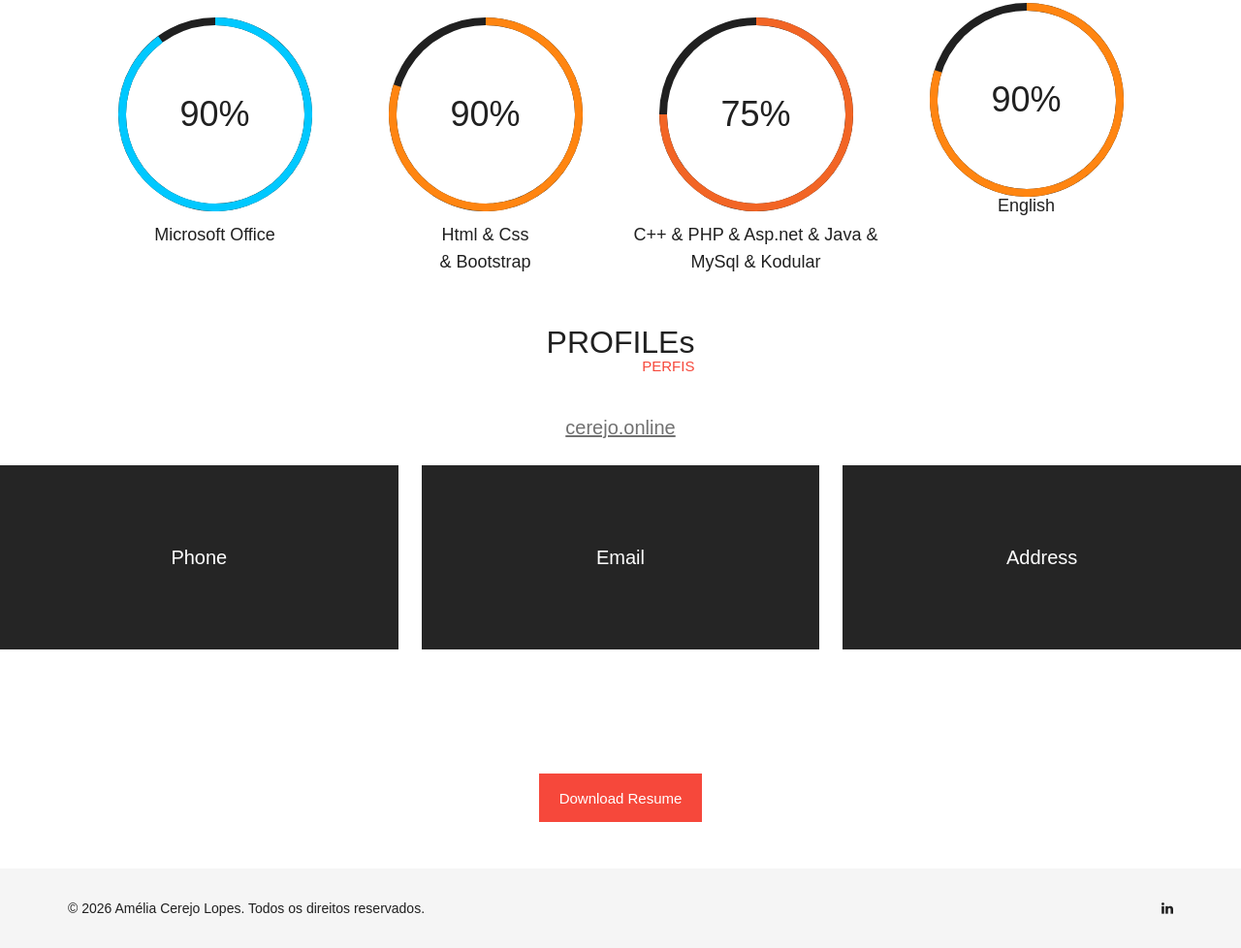
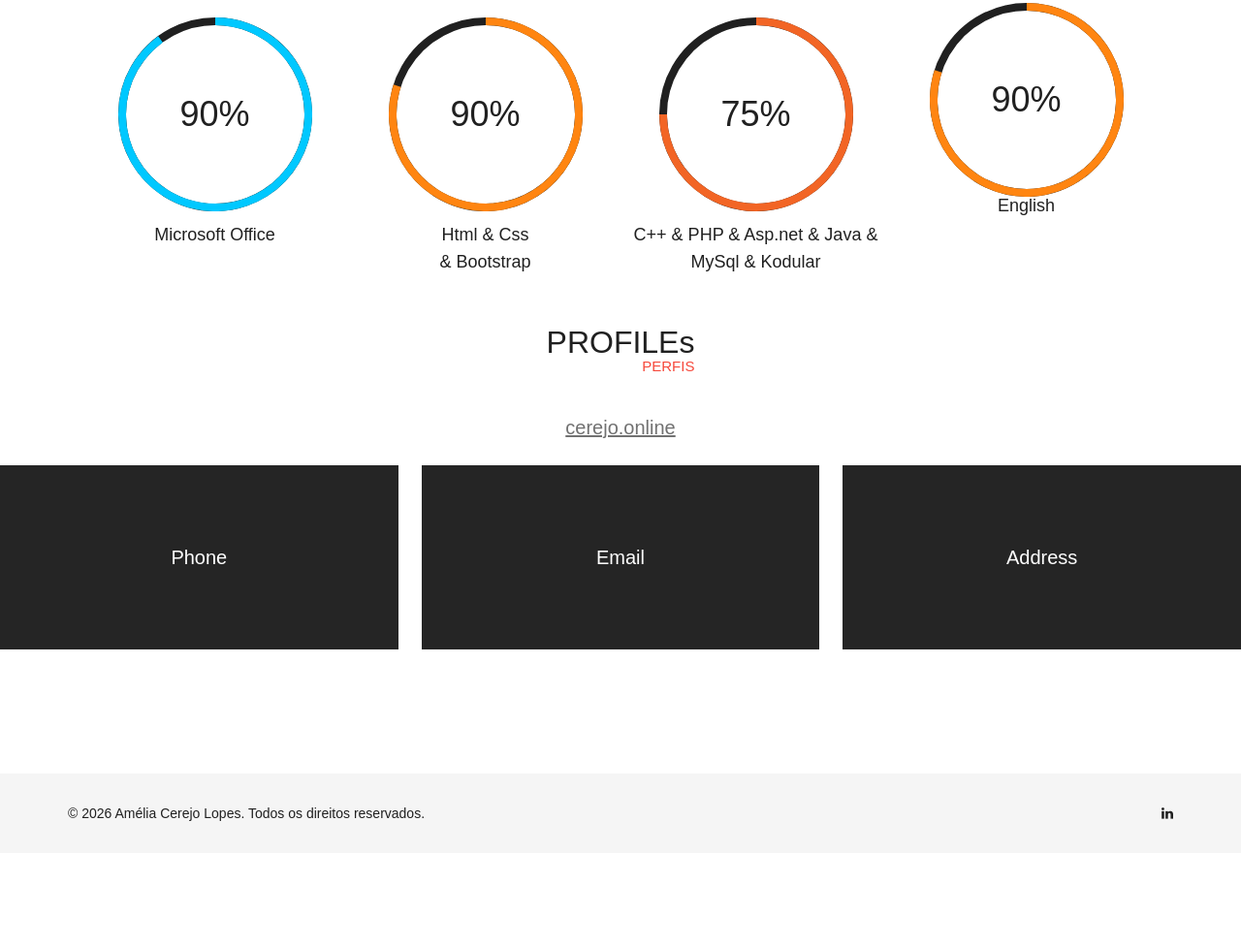
Before and after one commit to amelia-cerejo/cerejo.online, a plain HTML site: page resume.html in a window 1280 px wide. Shown: the part 2322-3300 px from the top of the page at 97% size. After the commit the page ends 3202 px from the top, so only its background shows below. Drawn offline with Linux system fonts and the light colour scheme; a web font is replaced by a local one.

Commit message:
Retirar botão de descarga do currículo

```diff
--- a/resume.html
+++ b/resume.html
@@ -330,7 +330,7 @@ Purchase: http://themeforest.net/user/kamleshyadav
 		</div>
 	</div>
 	<div class="col-xl-12 col-lg-12 col-md-12 col-sm-12 col-xs-12 text-center my-5">
-		<a href="resume+amelia+cerejo+lopes.pdf" target="_blank" class="prt_btn ">download resume</a>
+
 	</div>
 	<footer class="site-footer">
     <div class="site-footer-inner">
```
